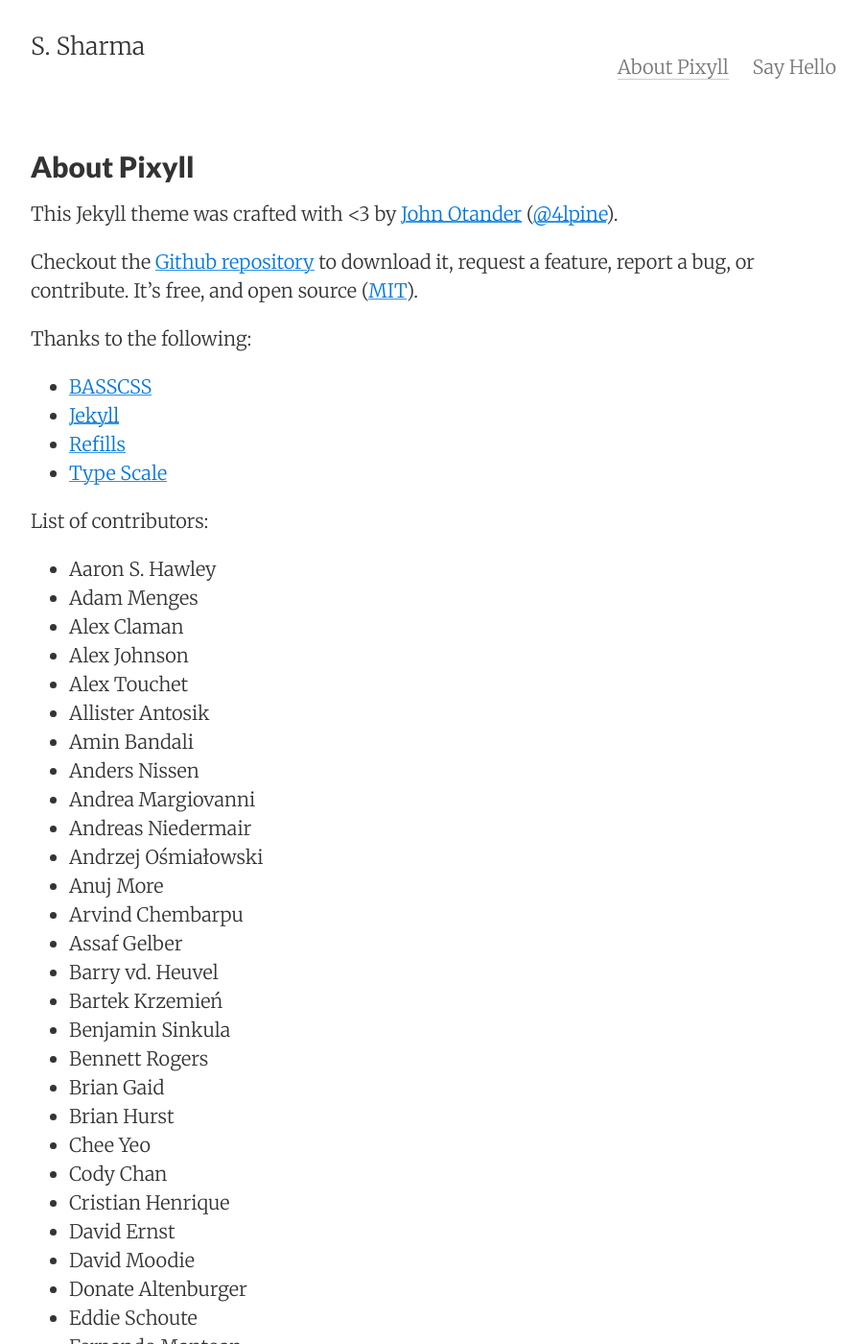
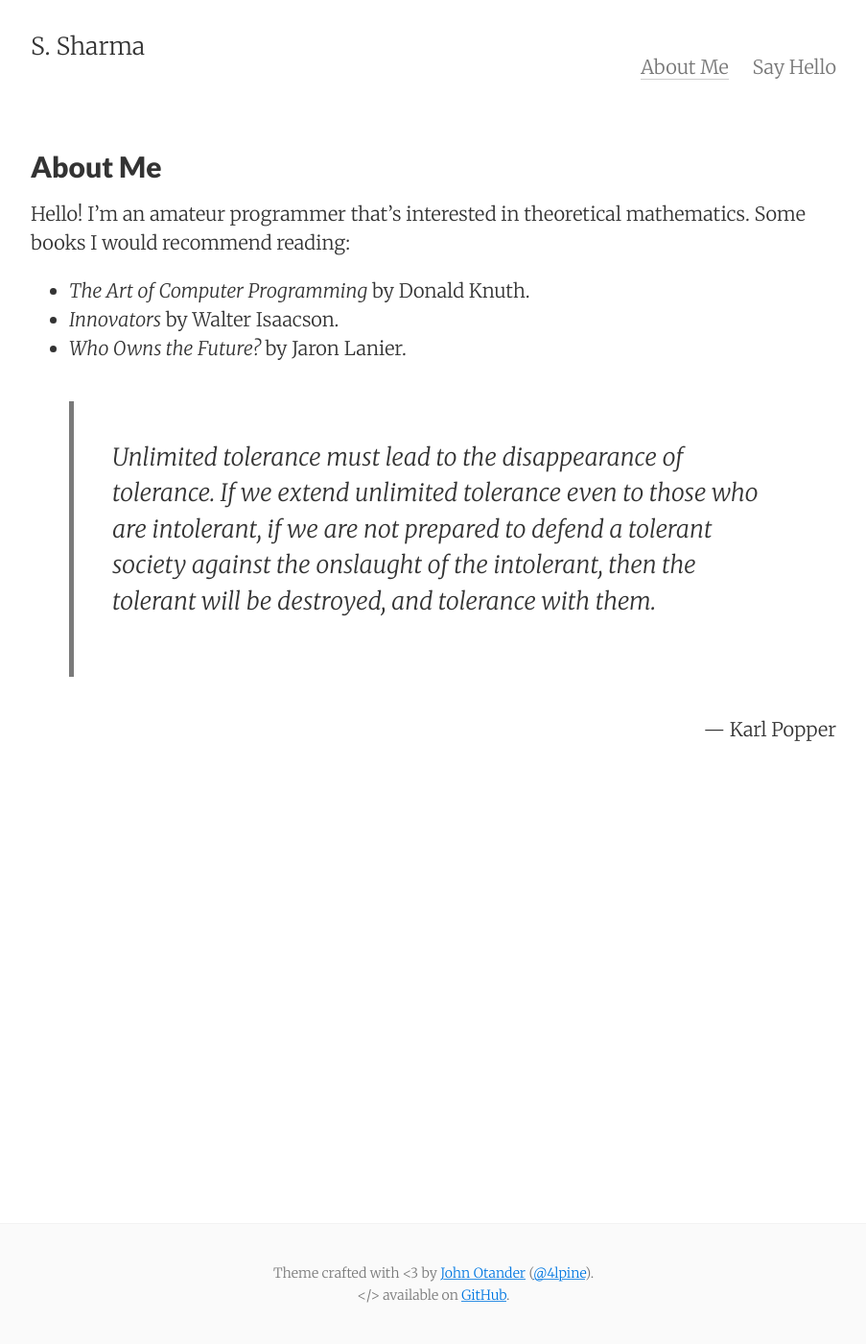
Before and after one commit to m4rtyr/m4rtyr.github.io, a Jekyll site: the page built from about.md, in a window 1280 px wide and 1400 px high. Shown: the whole window at 96% size, without its empty margins (188-1091 px from the left). Built offline with Jekyll 4.4.1, drawn with Linux system fonts in a browser that asks for light colours; some of the changed text lies outside the part shown.

Commit message:
Edited about.md

```diff
--- a/about.md
+++ b/about.md
@@ -1,94 +1,19 @@
 ---
 layout: page
-title: About Pixyll
+title: About Me
 permalink: /about/
 tags: about
 ---
 
-This Jekyll theme was crafted with <3 by [John Otander](http://johnotander.com)
-([@4lpine](https://twitter.com/4lpine)).
+Hello! I'm an amateur programmer that's interested in theoretical mathematics.
+Some books I would recommend reading:
 
-Checkout the [Github repository](https://github.com/johnotander/pixyll) to download it,
-request a feature, report a bug, or contribute. It's free, and open source
-([MIT](http://opensource.org/licenses/MIT)).
+* *The Art of Computer Programming* by Donald Knuth.
+* *Innovators* by Walter Isaacson.
+* *Who Owns the Future?* by Jaron Lanier.
 
-Thanks to the following:
+> Unlimited tolerance must lead to the disappearance of tolerance. If we extend unlimited tolerance even to those who are intolerant, if we are not prepared to defend a tolerant society against the onslaught of the intolerant, then the tolerant will be destroyed, and tolerance with them.
 
-* [BASSCSS](http://basscss.com)
-* [Jekyll](http://jekyllrb.com)
-* [Refills](http://refills.bourbon.io/)
-* [Type Scale](http://type-scale.com/)
-
-List of contributors:
-
-- Aaron S. Hawley
-- Adam Menges
-- Alex Claman
-- Alex Johnson
-- Alex Touchet
-- Allister Antosik
-- Amin Bandali
-- Anders Nissen
-- Andrea Margiovanni
-- Andreas Niedermair
-- Andrzej Ośmiałowski
-- Anuj More
-- Arvind Chembarpu
-- Assaf Gelber
-- Barry vd. Heuvel
-- Bartek Krzemień
-- Benjamin Sinkula
-- Bennett Rogers
-- Brian Gaid
-- Brian Hurst
-- Chee Yeo
-- Cody Chan
-- Cristian Henrique
-- David Ernst
-- David Moodie
-- Donate Altenburger
-- Eddie Schoute
-- Fernando Mantoan
-- Gurchet Rai
-- Harish Narayanan
-- Jack Platten
-- Jehan Tremback
-- Jiaxi Gu (Isaac)
-- John Otander
-- Jordan Danielewski
-- Josh Buxton
-- Kirill Kulikov
-- Kyle Maxwell
-- Marta Sztybor
-- Martin Wagner
-- Matthew Graybosch
-- Maxim Tsoy
-- Mete Balci
-- Mike Lloyd
-- Mikhail Grachev
-- mindwind
-- Nick Rakochy
-- Nikolay Georgiev
-- Noel Bautista
-- Oliver Hamlet
-- Onur (e0i)
-- Praveer Gupta
-- Rassol (Karmeye)
-- Renato Fialho
-- Ricky Han
-- Roberto Pesando
-- Ryan Jacobs
-- Scott Martin
-- Selim Eren Bekçe
-- Shruti Rijhwani
-- Steef Hegeman
-- Tehmasp Chaudhri
-- Thomas Galvin
-- Timothy Gu
-- Tom Kraak
-- Vishnu Ks
-- Vladislav Arbatov
-- Wilfred Hughes
-- Yaroslav Yadrishnikov
-- Yee Chie Tu
-- Yeou Chien
+<div align="right">
+—  Karl Popper
+</div>
```
